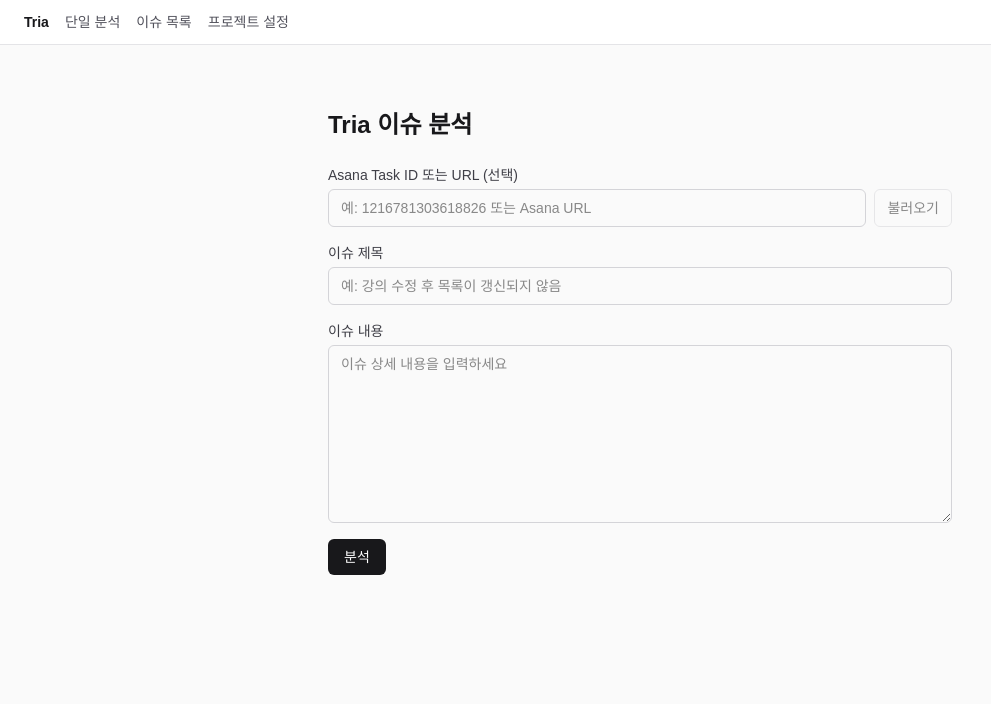
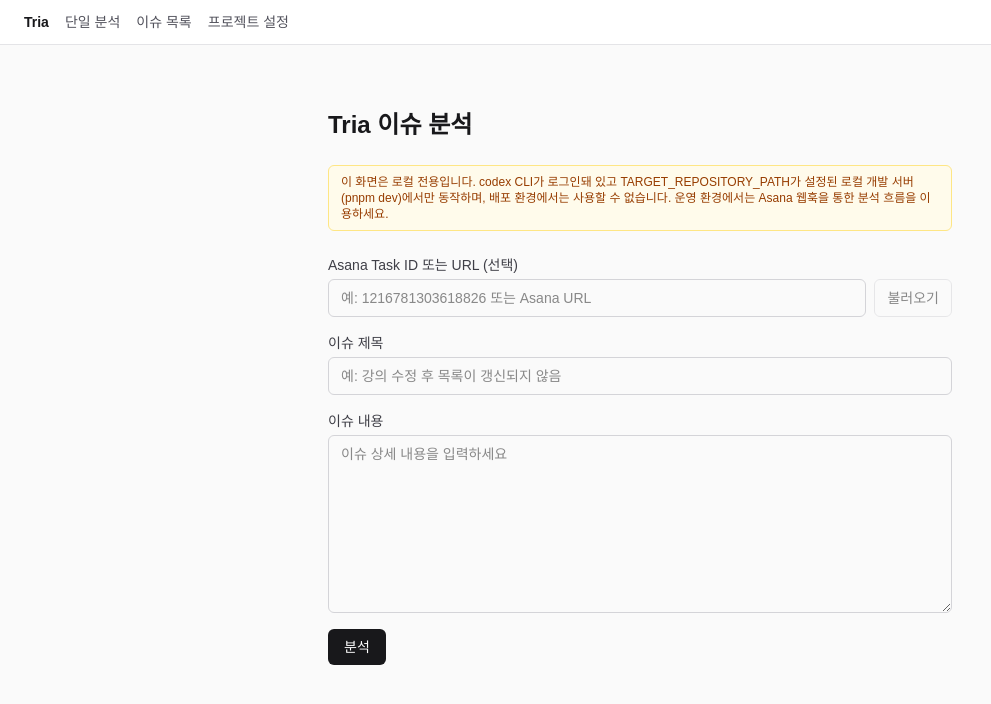
Before and after one commit to zxcv2987/tria, a Next.js app in the folder apps/web/: page / in a window 1280 px wide. Shown: the top 704 px of the page, without its empty margins (0-991 px from the left). Built offline with nearby package versions, Linux system fonts and the light colour scheme.

Commit message:
MVP 단일 분석 화면에 '로컬 전용' 안내 문구 추가

```diff
--- a/apps/web/app/page.tsx
+++ b/apps/web/app/page.tsx
@@ -49,6 +49,13 @@
           Tria 이슈 분석
         </h1>
 
+        <p className="rounded-md border border-amber-200 bg-amber-50 px-3 py-2 text-xs text-amber-800 dark:border-amber-900 dark:bg-amber-950 dark:text-amber-300">
+          이 화면은 로컬 전용입니다. codex CLI가 로그인돼 있고
+          TARGET_REPOSITORY_PATH가 설정된 로컬 개발 서버(pnpm dev)에서만
+          동작하며, 배포 환경에서는 사용할 수 없습니다. 운영 환경에서는
+          Asana 웹훅을 통한 분석 흐름을 이용하세요.
+        </p>
+
         <IssueForm onSubmit={handleAnalyze} disabled={status === "loading"} />
 
         {status === "loading" && <AnalysisLoading />}
```
